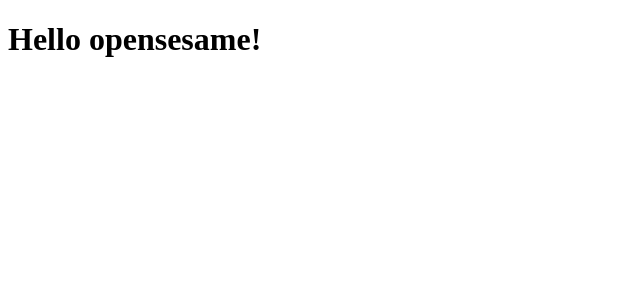
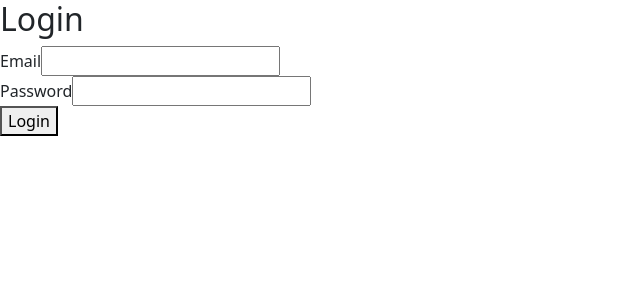
Before and after one commit to macolmenerori/opensesame-front, a React app: page /login in a window 1280 px wide. Shown: the top 300 px of the page, without its empty margins (0-640 px from the left). Built offline with nearby package versions, Linux system fonts and the light colour scheme.

Commit message:
Added basic page structure

```diff
--- a/public/index.html
+++ b/public/index.html
@@ -1,8 +1,26 @@
-<!DOCTYPE html>
+<!doctype html>
 <html>
-<head lang="en">
-  <title>Opensesame</title>
+  <head lang="en">
+    <meta charset="utf-8" />
+    <meta name="viewport" content="width=device-width, initial-scale=1" />
+    <!-- Bootstrap CSS -->
+    <link
+      rel="stylesheet"
+      href="https://cdnjs.cloudflare.com/ajax/libs/bootstrap/5.3.3/css/bootstrap.min.css"
+      integrity="sha512-jnSuA4Ss2PkkikSOLtYs8BlYIeeIK1h99ty4YfvRPAlzr377vr3CXDb7sb7eEEBYjDtcYj+AjBH3FLv5uSJuXg=="
+      crossorigin="anonymous"
+      referrerpolicy="no-referrer"
+    />
+    <script
+      src="https://cdnjs.cloudflare.com/ajax/libs/bootstrap/5.3.3/js/bootstrap.bundle.min.js"
+      integrity="sha512-7Pi/otdlbbCR+LnW+F7PwFcSDJOuUJB3OxtEHbg4vSMvzvJjde4Po1v4BR9Gdc9aXNUNFVUY+SK51wWT8WF0Gg=="
+      crossorigin="anonymous"
+      referrerpolicy="no-referrer"
+    ></script>
+    <title>Opensesame</title>
+  </head>
+  <body>
+    <noscript>You need to enable JavaScript to run this app.</noscript>
+    <div id="root"></div>
+  </body>
 </html>
-<body>
-  <div id="root">App is loading...</div>
-</body>
--- a/src/App.tsx
+++ b/src/App.tsx
@@ -1,7 +1,22 @@
 import React from 'react';
+import { BrowserRouter, Route, Routes } from 'react-router-dom';
+
+import Login from './pages/Login/Login';
+import MainPage from './pages/MainPage/MainPage';
+import ProtectedRoute from './pages/ProtectedRoute/ProtectedRoute';
 
 const App = () => {
-  return <h1>Hello opensesame!</h1>;
+  return (
+    <BrowserRouter>
+      <Routes>
+        <Route path="/login" element={<Login />} />
+        <Route path="/mainpage" element={<MainPage />} />
+        <Route path="/" element={<ProtectedRoute />}>
+          <Route path="/mainpage" element={<MainPage />} />
+        </Route>
+      </Routes>
+    </BrowserRouter>
+  );
 };
 
 export default App;
--- /dev/null
+++ b/src/api.ts
@@ -0,0 +1,8 @@
+import axios, { AxiosInstance } from 'axios';
+
+const api: AxiosInstance = axios.create({
+  baseURL: 'http://localhost:8080/api', // API's base URL
+  withCredentials: true // Ensures cookies are included in requests
+});
+
+export default api;
--- a/src/index.tsx
+++ b/src/index.tsx
@@ -1,9 +1,8 @@
 import React from 'react';
-import { createRoot } from 'react-dom/client';
+import ReactDOM from 'react-dom/client';
 
 import App from './App';
 import './index.css';
 
-const container = document.getElementById('root')!;
-const root = createRoot(container);
+const root = ReactDOM.createRoot(document.getElementById('root')!);
 root.render(<App />);
--- /dev/null
+++ b/src/pages/Login/Login.tsx
@@ -0,0 +1,49 @@
+/* eslint-disable jsx-a11y/label-has-associated-control */
+import React, { useState } from 'react';
+import { useNavigate } from 'react-router-dom';
+
+import api from '../../api';
+
+function Login() {
+  const [email, setEmail] = useState<string>('');
+  const [password, setPassword] = useState<string>('');
+  const [error, setError] = useState<string>('');
+  const navigate = useNavigate();
+
+  const handleLogin = async (e: React.FormEvent<HTMLFormElement>) => {
+    e.preventDefault();
+    try {
+      const response = await api.post('/v1/users/login', { email, password });
+      if (response.status === 200) {
+        navigate('/mainpage'); // Redirect to the main page after login
+      }
+    } catch (err) {
+      setError('Invalid credentials');
+    }
+  };
+
+  return (
+    <div>
+      <h2>Login</h2>
+      {error && <p style={{ color: 'red' }}>{error}</p>}
+      <form onSubmit={handleLogin}>
+        <div>
+          <label>Email</label>
+          <input type="email" value={email} onChange={(e) => setEmail(e.target.value)} required />
+        </div>
+        <div>
+          <label>Password</label>
+          <input
+            type="password"
+            value={password}
+            onChange={(e) => setPassword(e.target.value)}
+            required
+          />
+        </div>
+        <button type="submit">Login</button>
+      </form>
+    </div>
+  );
+}
+
+export default Login;
--- /dev/null
+++ b/src/pages/MainPage/MainPage.tsx
@@ -0,0 +1,7 @@
+import React from 'react';
+
+const MainPage = () => {
+  return <h1>Main Page</h1>;
+};
+
+export default MainPage;
--- /dev/null
+++ b/src/pages/ProtectedRoute/ProtectedRoute.tsx
@@ -0,0 +1,27 @@
+import React, { useEffect, useState } from 'react';
+import { Navigate, Outlet } from 'react-router-dom';
+
+import api from '../../api';
+
+const ProtectedRoute = () => {
+  const [auth, setAuth] = useState<boolean>(false);
+
+  useEffect(() => {
+    const checkAuth = async () => {
+      try {
+        await api.get('/v1/users/isloggedin');
+        setAuth(true);
+      } catch (err) {
+        setAuth(false);
+      }
+    };
+
+    checkAuth();
+  }, []);
+
+  if (auth === null) return <div>Loading...</div>;
+
+  return auth ? <Outlet /> : <Navigate to="/login" />;
+};
+
+export default ProtectedRoute;
```
Also changed, not shown: package.json (+9 -4 lines), src/components/Logout/Logout.tsx (added, +17 -0 lines), 1 other file (tests, documents, lock files or other folders).
